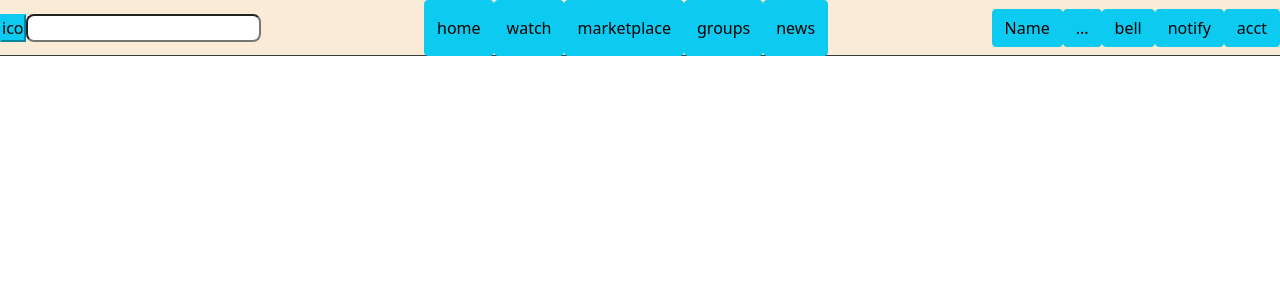
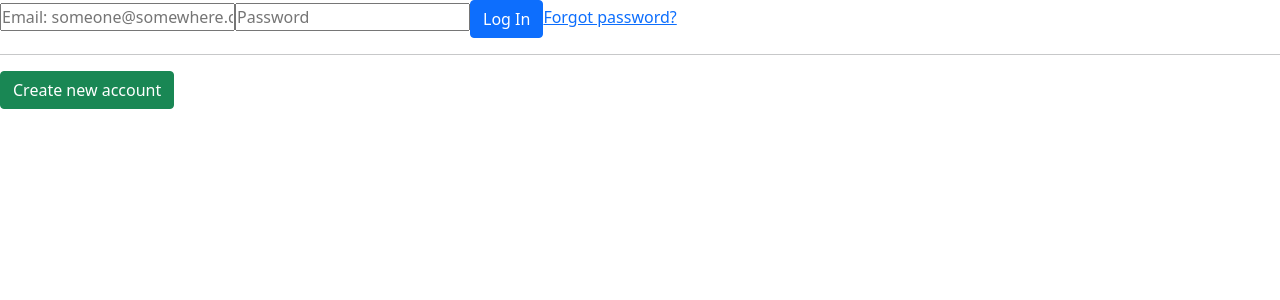
Before and after one commit to bmwoodside/FB-Clone, a React (Create React App) app in the folder client/: page /test in a window 1280 px wide. Shown: the top 300 px of the page. Built offline with nearby package versions, Linux system fonts and the light colour scheme.

Commit message:
create LoginForm component

```diff
--- a/client/src/App.js
+++ b/client/src/App.js
@@ -3,13 +3,14 @@ import 'bootstrap/dist/css/bootstrap.min.css';
 import './App.css';
 import Main from './views/Main';
 import Nav from './views/Nav';
+import LoginForm from './components/LoginForm';
 
 
 function App() {
   return (
     <BrowserRouter>
 
-      <Nav />
+      {/* <Nav /> */}
 
       <Switch>
 
@@ -19,7 +20,12 @@ function App() {
         </Route>
 
 
+        <Route exact path="/test">
+          <LoginForm />
+        </Route>
+
       </Switch>
+
     </BrowserRouter>
   );
 }
--- /dev/null
+++ b/client/src/components/LoginForm.jsx
@@ -0,0 +1,44 @@
+import { useState } from "react";
+import { useHistory } from "react-router-dom";
+
+
+const LoginForm = (props) => {
+    const history = useHistory();
+    const [tempLogin, setTempLogin] = useState({});
+
+    const onChangeHandler = (e) => {
+        setTempLogin({
+            ...tempLogin,
+            [e.target.name]: e.target.value
+        })
+    }
+
+    const handleLogin = (e) => {
+        // validate then axios call to submit.
+        e.preventDefault()
+
+        history.push("/"); // I think best practice here will be to hard-redirect instead of just changing components.
+    }
+
+    const ModalSignUp = () => {
+        // launch modal window with the sign-up form on it
+    }
+
+    return (
+        <div className="login-card">
+            <input type="text" name="emailInput" id="login-email-field" placeholder="Email: someone@somewhere.com" onChange={ (e) => onChangeHandler(e) } />
+            <input type="text" name="passwordInput" id="login-password-field" placeholder="Password" onChange={ (e) => onChangeHandler(e) } />
+
+            <button className="btn btn-primary" onClick={handleLogin}>Log In</button>
+
+            <a href="#">Forgot password?</a>
+
+            <hr />
+
+            <button className="btn btn-success" onClick={ModalSignUp}>Create new account</button>
+
+        </div>
+    )
+}
+
+export default LoginForm;
```
